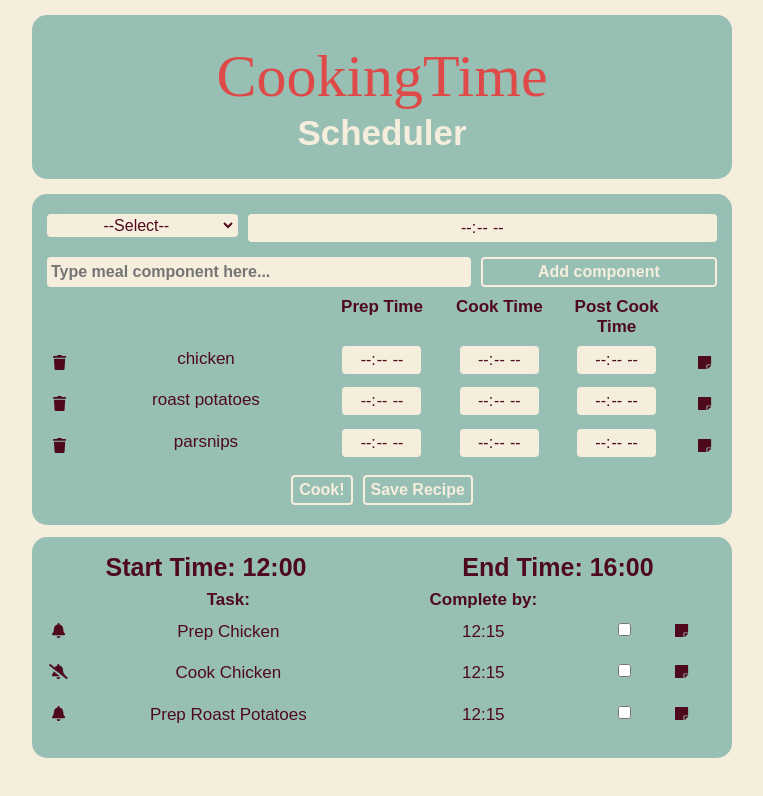
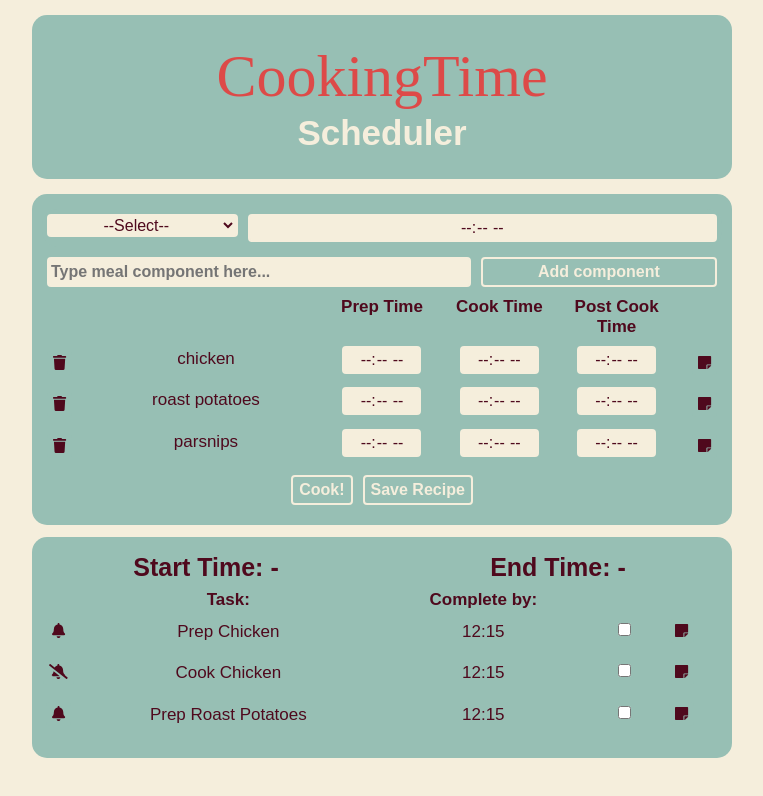
Before and after one commit to fcaud/Cooking-Time-App, a React (Create React App) app: page / in a window 1280 px wide. Shown: the top 796 px of the page, without its empty margins (258-1021 px from the left). Built offline with nearby package versions, Linux system fonts and the light colour scheme.

Commit message:
set up slice for start/end time and embed on page initial state

```diff
--- a/src/app/store.js
+++ b/src/app/store.js
@@ -1,8 +1,10 @@
 import { configureStore } from "@reduxjs/toolkit";
 import mealComponentReducer from "../pages/scheduler/store/mealComponentSlice";
+import startEndTimeReducer from "../pages/scheduler/store/startEndTimeSlice";
 
 export const store = configureStore({
   reducer: {
     mealComponents: mealComponentReducer,
+    startEndTime: startEndTimeReducer,
   },
 });
--- a/src/pages/scheduler/containers/ComponentInput.js
+++ b/src/pages/scheduler/containers/ComponentInput.js
@@ -1,10 +1,9 @@
 import React from "react";
 import "./ComponentInput.css";
-import { useSelector } from "react-redux";
+import { useSelector, useDispatch } from "react-redux";
 import TimeInput from "../components/TimeInput";
 import ItemSearch from "../components/ItemSearch";
 import ListItem from "../components/ListItem";
-import { useDispatch } from "react-redux";
 import {
   addMealComponent,
   deleteMealComponent,
@@ -52,7 +51,9 @@ export default function ComponentInput() {
           />
         ))}
       </div>
-      <button className="cook-button">Cook!</button>
+      <button className="cook-button" onClick={console.log("click")}>
+        Cook!
+      </button>
       <button className="save-recipe-button">Save Recipe</button>
     </div>
   );
--- a/src/pages/scheduler/containers/TaskList.js
+++ b/src/pages/scheduler/containers/TaskList.js
@@ -1,17 +1,20 @@
 import React from "react";
 import "./TaskList.css";
+import { useSelector } from "react-redux";
 import { FontAwesomeIcon } from "@fortawesome/react-fontawesome";
 import * as Icons from "@fortawesome/free-solid-svg-icons";
 
 export default function TaskList() {
+  const startEndTime = useSelector((state) => state.startEndTime);
+
   return (
     <div className="TaskList">
       <div className="row">
         <div className="col">
-          <h2>Start Time: 12:00</h2>
+          <h2>Start Time: {startEndTime[0].startTime}</h2>
         </div>
         <div className="col">
-          <h2>End Time: 16:00</h2>
+          <h2>End Time: {startEndTime[0].endTime}</h2>
         </div>
         <div className="row">
           <div className="col-1"></div>
--- /dev/null
+++ b/src/pages/scheduler/store/startEndTimeSlice.js
@@ -0,0 +1,17 @@
+import { createSlice } from "@reduxjs/toolkit";
+
+export const startEndTimeSlice = createSlice({
+  name: "startEndTime",
+  initialState: [{ startTime: "-", endTime: "-" }],
+  reducers: {
+    setStartTime: (state, action) => {
+      state.startTime = action.payload;
+    },
+    setEndTime: (state, action) => {
+      state.endTime = action.payload;
+    },
+  },
+});
+
+export const { setStartTime, setEndTime } = startEndTimeSlice.actions;
+export default startEndTimeSlice.reducer;
```
Also changed, not shown: src/pages/scheduler/components/CookButton.css (added), src/pages/scheduler/components/CookButton.js (added).
